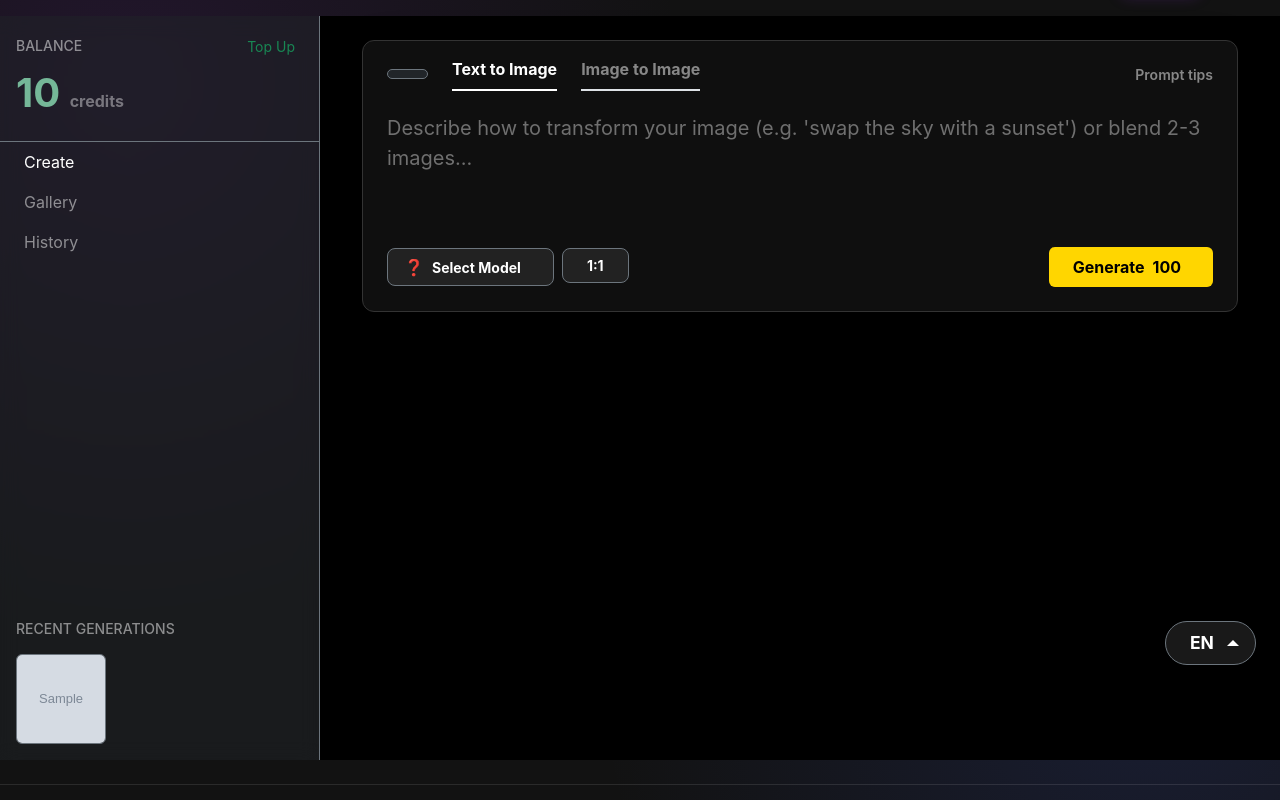
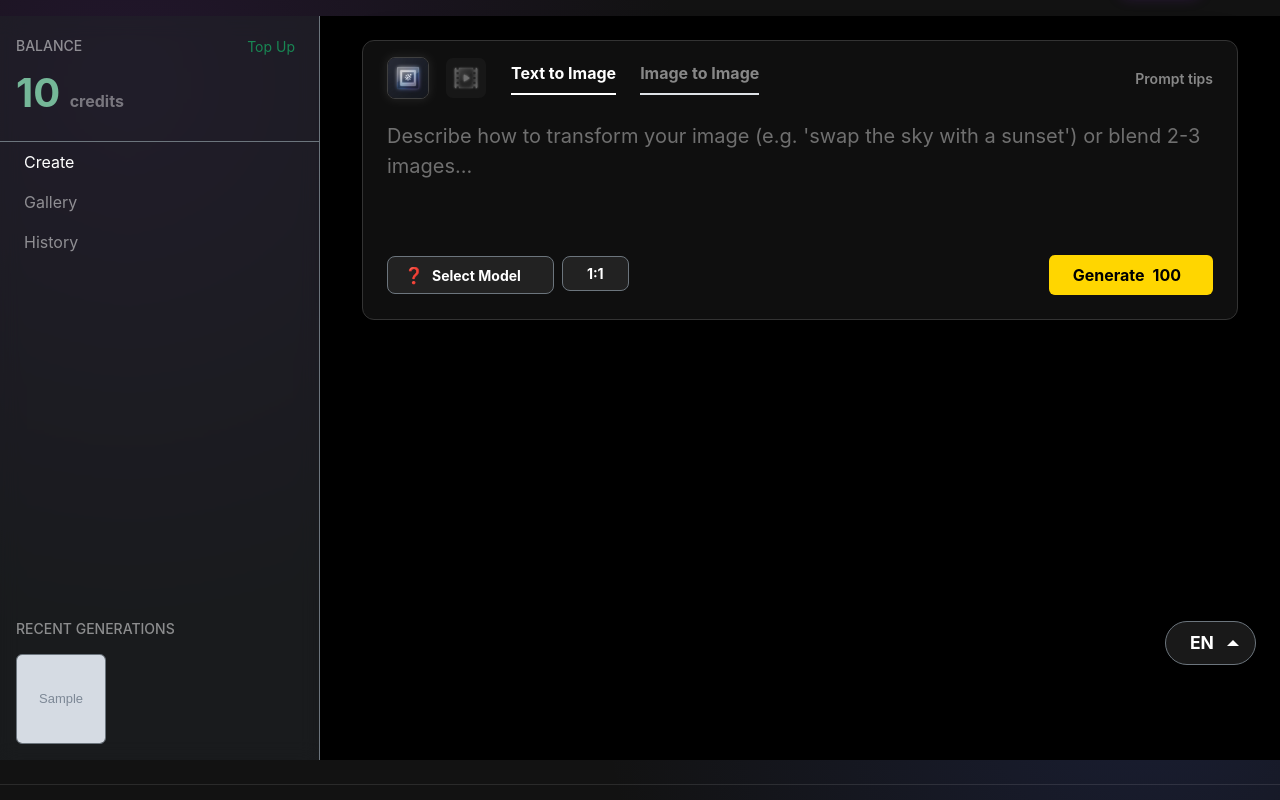
Before and after one commit to Azzot88/artline, a FastAPI app: template app/templates/dashboard.html in a window 1280 px wide. Shown: the part 111-911 px from the top of the page. Run offline with FastAPI, Linux system fonts and the light colour scheme; the template is opened without the code that fills it: most values are stand-ins (such as "Sample title", 1, 10 or a date in 2020); grey boxes marked "Sample" are stand-in pictures; parts of the project's set-up code (start-up, migrations or seed data) failed here and were passed over; some libraries are stand-ins or nearby versions.

Commit message:
Add custom glassmorphism icons for mode switching

```diff
--- a/app/templates/dashboard.html
+++ b/app/templates/dashboard.html
@@ -70,22 +70,44 @@
                         <!-- Header: Toggles & Tabs -->
                         <div class="card-header border-0 pb-0 pt-3 px-4 d-flex align-items-center mb-2"
                             style="background: transparent;">
-                            <!-- Mode Switch (Image/Video as Icons) -->
-                            <div class="btn-group me-4 p-1 rounded bg-dark border border-secondary" role="group">
+                            <!-- Mode Switch (Custom Icons) -->
+                            <div class="d-flex gap-3 me-4 align-items-center">
                                 <input type="radio" class="btn-check" name="kind" id="modeImage" value="image" checked
                                     onchange="app.setMode('image')">
-                                <label class="btn btn-sm btn-link text-white text-decoration-none px-2 py-0 border-0"
-                                    for="modeImage" title="Image Mode">
-                                    <i class="bi bi-image fs-5"></i>
+                                <label class="cursor-pointer mode-icon-label" for="modeImage" title="Image Mode">
+                                    <img src="/static/icons/mode_image.png" class="mode-icon rounded-3" width="42"
+                                        height="42">
                                 </label>
 
                                 <input type="radio" class="btn-check" name="kind" id="modeVideo" value="video"
                                     onchange="app.setMode('video')">
-                                <label class="btn btn-sm btn-link text-white-50 text-decoration-none px-2 py-0 border-0"
-                                    for="modeVideo" title="Video Mode">
-                                    <i class="bi bi-camera-reels fs-5"></i>
+                                <label class="cursor-pointer mode-icon-label" for="modeVideo" title="Video Mode">
+                                    <img src="/static/icons/mode_video.png" class="mode-icon rounded-3" width="42"
+                                        height="42">
                                 </label>
                             </div>
+
+                            <style>
+                                .mode-icon {
+                                    transition: all 0.2s ease;
+                                    opacity: 0.4;
+                                    border: 1px solid transparent;
+                                    filter: grayscale(100%);
+                                }
+
+                                .mode-icon:hover {
+                                    opacity: 0.7;
+                                    filter: grayscale(0%);
+                                }
+
+                                /* Active State */
+                                .btn-check:checked+label .mode-icon {
+                                    opacity: 1;
+                                    border-color: rgba(255, 255, 255, 0.2);
+                                    box-shadow: 0 0 10px rgba(255, 255, 255, 0.1);
+                                    filter: grayscale(0%);
+                                }
+                            </style>
 
                             <!-- Source Tabs -->
                             <div class="d-flex gap-4">
```
Also changed, not shown: app/static/icons/mode_image.png (added), app/static/icons/mode_video.png (added).
